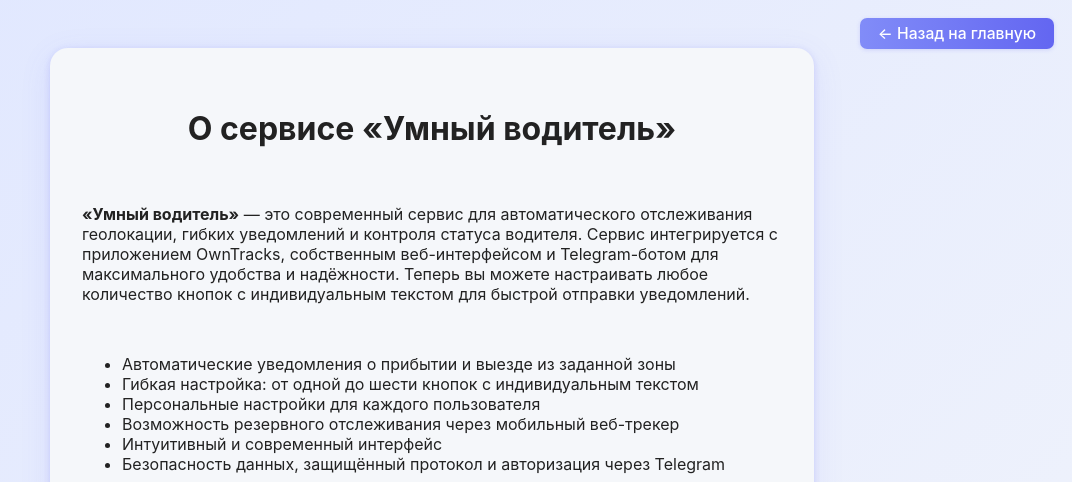
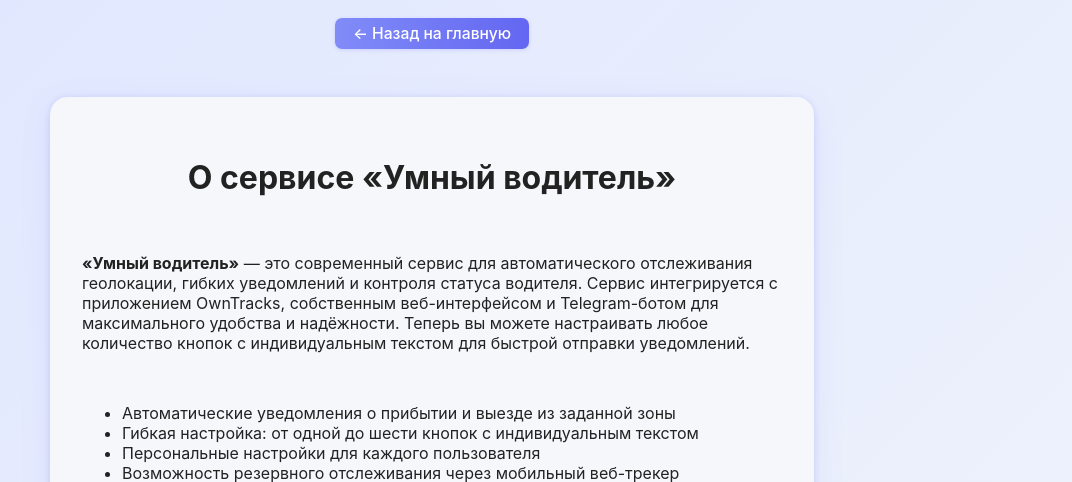
Before and after one commit to alexrashkin/clever-driver-bot, a Flask app: page /about in a window 1280 px wide. Shown: the top 482 px of the page, without its empty margins (208-1280 px from the left). Run offline with Flask 3, Linux system fonts and the light colour scheme.

Commit message:
change button align

```diff
--- a/web/templates/about.html
+++ b/web/templates/about.html
@@ -75,6 +75,7 @@
     </style>
 </head>
 <body>
+    <a href="/" class="back-btn" style="display:block;margin:18px auto 0 auto;position:static;">← Назад на главную</a>
     <div class="container">
         <h1>О сервисе «Умный водитель»</h1>
         <p>
@@ -128,6 +129,5 @@
             Telegram: <a href="https://t.me/cleverdriver_support" target="_blank">@cleverdriver_support</a>
         </div>
     </div>
-    <a href="/" class="back-btn" style="position:absolute;top:18px;right:18px;z-index:30;">← Назад на главную</a>
 </body>
 </html>
--- a/web/templates/mobile_tracker.html
+++ b/web/templates/mobile_tracker.html
@@ -163,6 +163,7 @@
     </style>
 </head>
 <body>
+    <a href="/" class="back-btn" style="display:block;margin:18px auto 0 auto;position:static;">← Назад на главную</a>
     <div class="container">
         <div class="logo-wrap" style="display:flex;justify-content:center;align-items:center;margin-bottom:12px;">
             <img id="logo-img" src="/static/logo_light.png" alt="Driver Bot" style="max-width:220px;max-height:80px;width:100%;height:auto;object-fit:contain;filter:drop-shadow(0 2px 8px #6366f122);">
@@ -173,7 +174,6 @@
         <button class="btn-refresh" onclick="sendLocation()">Обновить местоположение</button>
         <div class="info">Для работы резервного трекера страница должна оставаться открытой.<br>Геолокация обновляется автоматически каждые 10 секунд.</div>
     </div>
-    <a href="/" class="back-btn" style="position:absolute;top:18px;right:18px;z-index:30;">← Назад на главную</a>
     <footer style="text-align:center; margin-top:32px; color:#888; font-size:14px;">
         © {{ year }} Все права защищены. Разработчик: Александр Рашкин
     </footer>
--- a/web/templates/settings.html
+++ b/web/templates/settings.html
@@ -87,6 +87,7 @@
     </style>
 </head>
 <body>
+    <a href="/" class="back-btn" style="display:block;margin:18px auto 0 auto;position:static;">← Назад на главную</a>
     <div class="container">
         <h2>Настройки профиля</h2>
         {% if not telegram_user %}
@@ -215,7 +216,6 @@
             </script>
         {% endif %}
     </div>
-    <a href="/" class="back-btn" style="position:absolute;top:18px;right:18px;z-index:30;">← Назад на главную</a>
     <style>
     .back-btn {
         display: inline-block;
```
